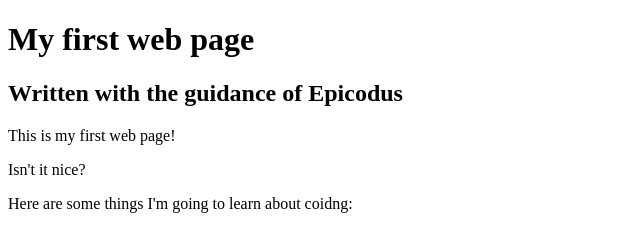
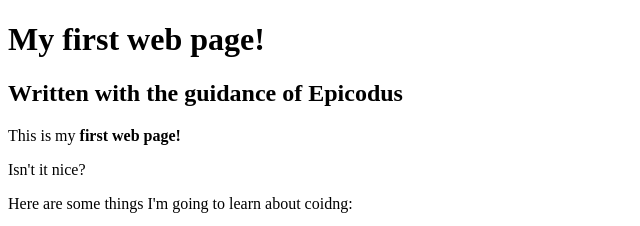
Before and after one commit to jonathanlevi14/my-first-webpage, a plain HTML site: page my-first-webpage.html in a window 1280 px wide. Shown: the top 226 px of the page, 0-640 px from the left. Drawn offline with Linux system fonts and the light colour scheme.

Commit message:
added strong emphasis

```diff
--- a/my-first-webpage.html
+++ b/my-first-webpage.html
@@ -4,10 +4,10 @@
   <title>Web page #1!</title>
 </head>
 <body>
-  <h1>My first web page</h1>
+  <h1>My first web page!</h1>
   <h2>Written with the guidance of Epicodus</h2>
 
-  <p>This is my first web page!</p>
+  <p>This is my <strong>first web page!</strong></p>
   <p>Isn't it nice?</p>
 
   <p>Here are some things I'm going to learn about coidng:</p>
```
